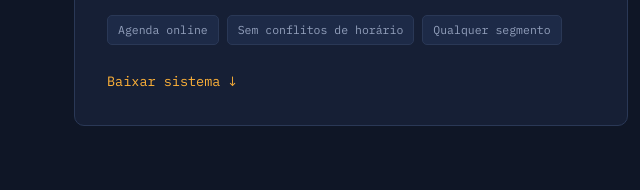
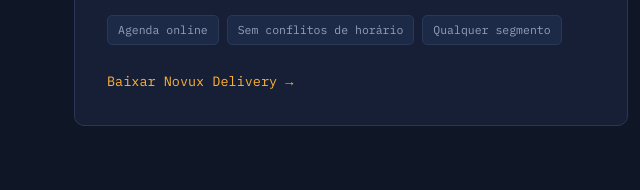
Before and after one commit to novuxsistemas/novuxsistemas.github.io, a plain HTML site: page index.html in a window 1280 px wide. Shown: the part 1810-2000 px from the top of the page, 0-640 px from the left. Drawn offline with Linux system fonts and the light colour scheme.

Commit message:
Update index.html

```diff
--- a/index.html
+++ b/index.html
@@ -553,7 +553,10 @@
           -->
 
           <div class="card-foot">
-            <a href="https://github.com/novuxsistemas/novuxsistemas.github.io/releases/download/v1.0.0/NovuxStudio_Setup.exe" class="card-link" download>Baixar sistema ↓</a>
+            <a href="https://github.com/novuxsistemas/novuxsistemas.github.io/releases/download/v1.0.0/NovuxStudio_Setup.exe"
+   class="card-link">
+    Baixar Novux Delivery →
+</a>
           </div>
         </article>
 
```
